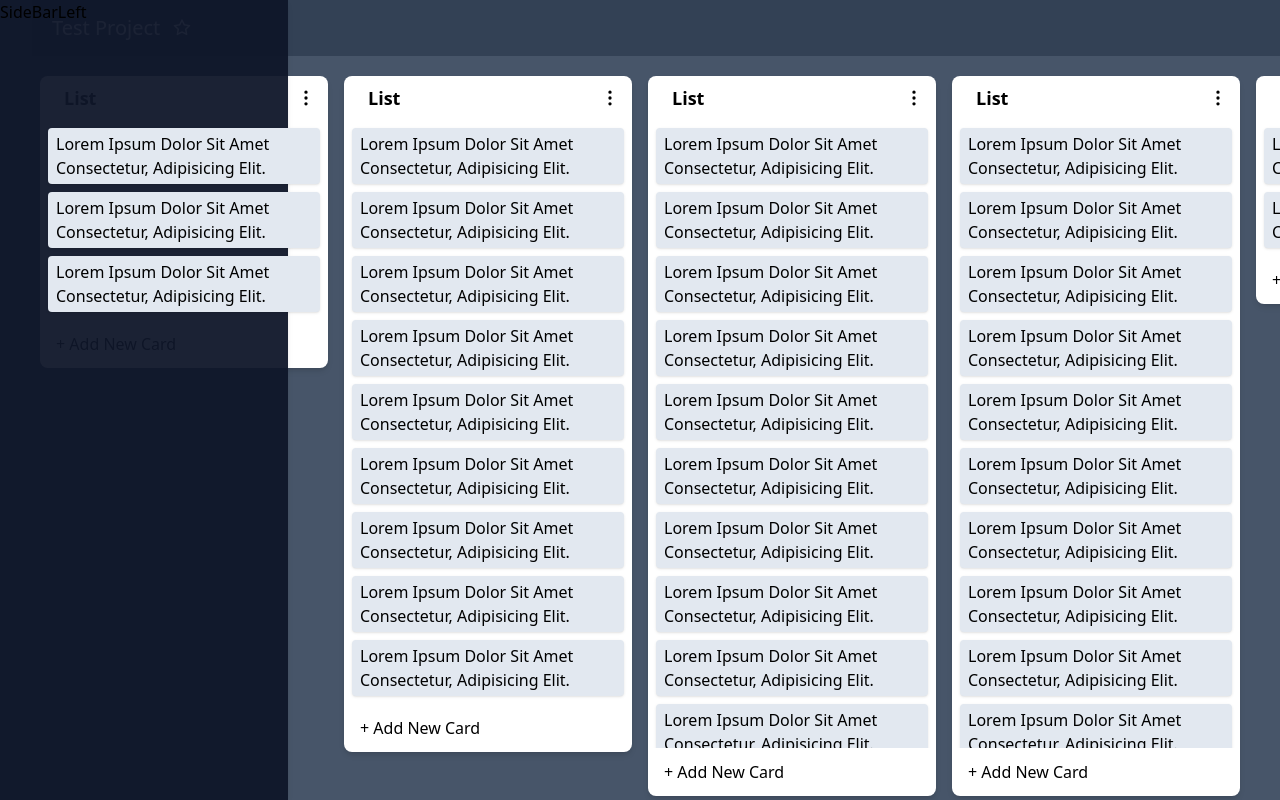
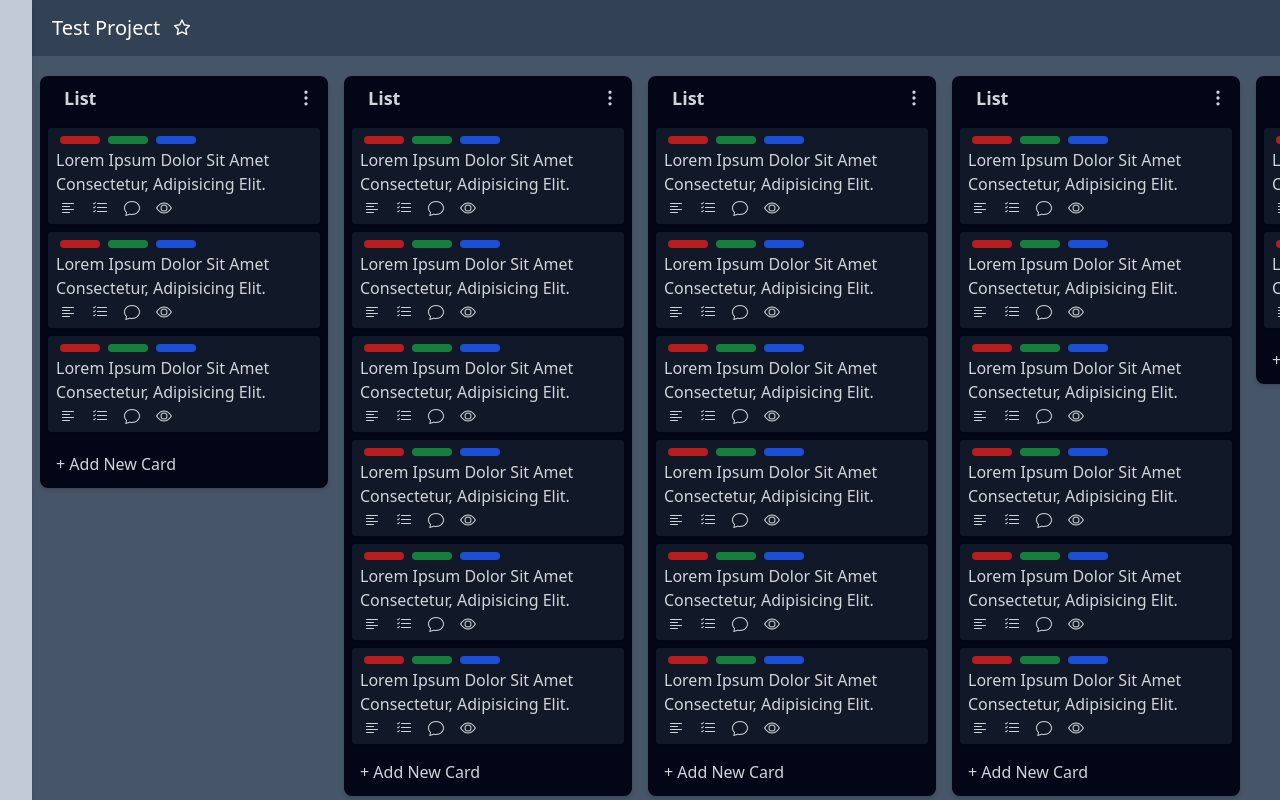
Before and after one commit to IsmayelAlam/Trello_clone, a React (Create React App) app: page / in a window 1280 px wide. Built offline with nearby package versions, Linux system fonts and the light colour scheme.

Commit message:
add icons to task card

```diff
--- a/src/App.js
+++ b/src/App.js
@@ -4,7 +4,7 @@ import Board from "./components/layout/Boards";
 
 function App() {
   return (
-    <div className="overflow-y-hidden h-screen scrollbar relative bg-slate-600">
+    <div className="overflow-y-hidden h-screen scrollbar relative bg-slate-600 text-gray-300">
       <ProjectHeading />
       <SideBarLeft />
       <Board />
--- a/src/components/layout/SideBarLeft.js
+++ b/src/components/layout/SideBarLeft.js
@@ -1,6 +1,6 @@
 export default function SideBarLeft() {
   return (
-    <div className="w-72 h-screen bg-slate-200/80 fixed -left-64 transition-all shadow-md hover:left-0 hover:bg-slate-900/95">
+    <div className="w-72 h-screen bg-slate-200/80 fixed -left-64 transition-all shadow-md  z-10 hover:left-0 hover:bg-slate-900/95">
       SideBarLeft
     </div>
   );
--- a/src/components/tasks/TaskCard.js
+++ b/src/components/tasks/TaskCard.js
@@ -4,7 +4,7 @@ export default function TaskCard({ num }) {
   const array = [...Array(num).keys()];
 
   return (
-    <ul className="max-h-[90%] overflow-y-scroll scrollbar scroll-smooth ">
+    <ul className="max-h-[90%] overflow-y-scroll scrollbar scroll-smooth z-0">
       {array.map((num) => (
         <Tasks num={num} />
       ))}
--- a/src/components/tasks/TaskList.js
+++ b/src/components/tasks/TaskList.js
@@ -4,7 +4,7 @@ import TaskHeading from "../utils/TaskHeading";
 
 export default function TaskList() {
   return (
-    <div className="my-5 mx-2 bg-white rounded-lg shadow-md w-72 max-h-[90%] flex flex-col">
+    <div className="my-5 mx-2 bg-slate-950 rounded-lg shadow-md w-72 max-h-[90%] flex flex-col">
       <TaskHeading title="list" />
 
       <TaskCard num={Math.ceil(Math.random() * 20)} />
--- a/src/components/tasks/Tasks.js
+++ b/src/components/tasks/Tasks.js
@@ -1,21 +1,39 @@
 import { useState } from "react";
-import { GoPencil } from "react-icons/go";
+
+import {
+  BsChat,
+  BsEye,
+  BsPencil,
+  BsTextLeft,
+  BsListCheck,
+} from "react-icons/bs";
 
 export default function Tasks({ num }) {
   const [ex, setEx] = useState(false);
 
   return (
     <li
-      className="px-2 py-1 m-2 bg-slate-200 rounded capitalize shadow cursor-pointer relative"
+      className="px-2 py-1 m-2 bg-gray-900 rounded capitalize shadow cursor-pointer relative"
       draggable
       onMouseEnter={() => setEx(!ex)}
       onMouseLeave={() => setEx(!ex)}
       key={num}
     >
       {ex && (
-        <GoPencil className="absolute right-0 top-0 p-1 h-6 w-6 rounded hover:bg-slate-300" />
+        <BsPencil className="absolute right-0 top-0 p-1 h-6 w-6 rounded hover:bg-slate-700" />
       )}
-      Lorem ipsum dolor sit amet consectetur, adipisicing elit.
+      <div className="flex flex-wrap items-center">
+        <div className="rounded-lg m-1 h-2 w-10 bg-red-700"></div>
+        <div className="rounded-lg m-1 h-2 w-10 bg-green-700"></div>
+        <div className="rounded-lg m-1 h-2 w-10 bg-blue-700"></div>
+      </div>
+      <h2>Lorem ipsum dolor sit amet consectetur, adipisicing elit.</h2>
+      <div className="flex items-center gap-2">
+        <BsTextLeft className="py-1 h-6 w-6" />
+        <BsListCheck className="py-1 h-6 w-6" />
+        <BsChat className="py-1 h-6 w-6" />
+        <BsEye className="py-1 h-6 w-6" />
+      </div>
     </li>
   );
 }
--- a/src/components/utils/Buttons.js
+++ b/src/components/utils/Buttons.js
@@ -7,10 +7,8 @@ export default function Button({ type }) {
 
   const handleClick = () => setExpend(true);
 
-  const classes = `hover:bg-slate-300 text-start rounded capitalize ${
-    type === "card"
-      ? "p-1 pl-2 m-2"
-      : "p-2 my-5 mx-2 w-72 bg-slate-200/25 hover:text-white"
+  const classes = `hover:bg-slate-500 hover:text-white text-start rounded capitalize ${
+    type === "card" ? "p-1 pl-2 m-2" : "p-2 my-5 mx-2 w-72 bg-slate-200/25"
   }`;
 
   let content = (
@@ -22,7 +20,7 @@ export default function Button({ type }) {
   if (expend)
     content = (
       <form
-        className={`flex flex-col gap-2 px-2 py-2 my-5 mx-2 bg-slate-300 rounded font-semibold ${
+        className={`flex flex-col gap-2 px-2 py-2 my-5 mx-2 bg-slate-300 rounded font-semibold text-gray-800${
           type === "list" ? "w-72" : ""
         }`}
       >
@@ -36,11 +34,11 @@ export default function Button({ type }) {
         />
 
         <div className="flex gap-2 items-center">
-          <button className="px-5 py-1 text-white capitalize font-semibold rounded shadow bg-green-600">
+          <button className="px-5 py-1 text-white capitalize font-semibold rounded shadow bg-blue-500">
             Add {type}
           </button>
           <button>
-            <GoX className="w-5 h-5" />
+            <GoX className="w-5 h-5 text-black" />
           </button>
         </div>
       </form>
--- a/src/components/utils/ProjectHeading.js
+++ b/src/components/utils/ProjectHeading.js
@@ -1,10 +1,19 @@
+import { useState } from "react";
 import { AiFillStar, AiOutlineStar } from "react-icons/ai";
 
 export default function ProjectHeading() {
+  const [icons, setIcons] = useState(true);
+
+  let icon = icons ? (
+    <AiOutlineStar className="h-7 w-7 cursor-pointer p-1" />
+  ) : (
+    <AiFillStar className="h-7 w-7 cursor-pointer p-1" />
+  );
+
   return (
     <header className="w-screen fixed bg-slate-700 text-white h-14 ml-8 flex items-center justify-start gap-2">
       <h1 className="text-xl ml-5 capitalize">test project</h1>
-      <AiOutlineStar className="h-7 w-7 cursor-pointer p-1" />
+      <div onClick={() => setIcons(!icons)}>{icon}</div>
     </header>
   );
 }
--- a/src/index.css
+++ b/src/index.css
@@ -8,18 +8,12 @@
     height: 5px;
   }
 
-  .scrollbar::-webkit-scrollbar-track {
+  .scrollbar::-webkit-scrollbar-thumb {
+    background: #3c3e41;
     border-radius: 100vh;
-    /* background: #f7f4ed; */
-  }
-
-  .scrollbar::-webkit-scrollbar-thumb {
-    background: #e0cbcb;
-    border-radius: 100vh;
-    /* border: 3px solid #f6f7ed; */
   }
 
   .scrollbar::-webkit-scrollbar-thumb:hover {
-    background: #c0a0b9;
+    background: #5a5c61;
   }
 }
```
